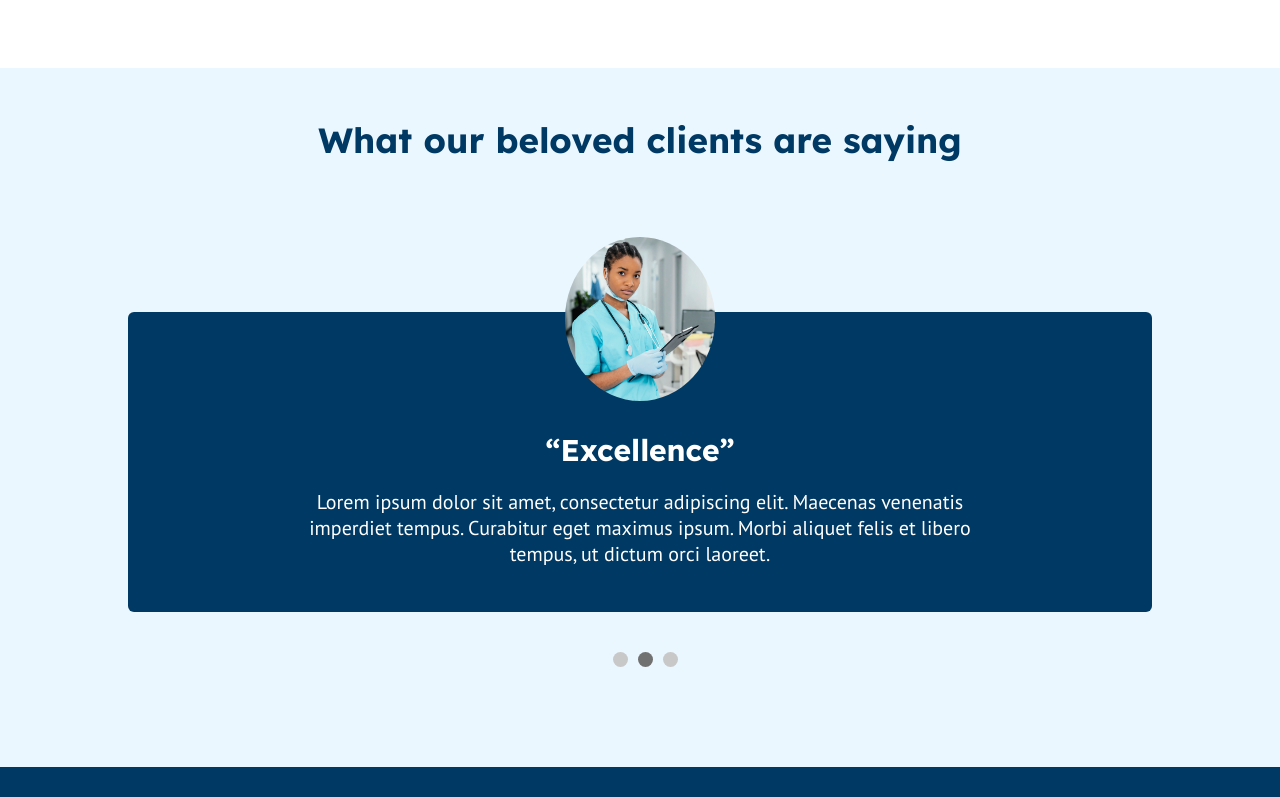
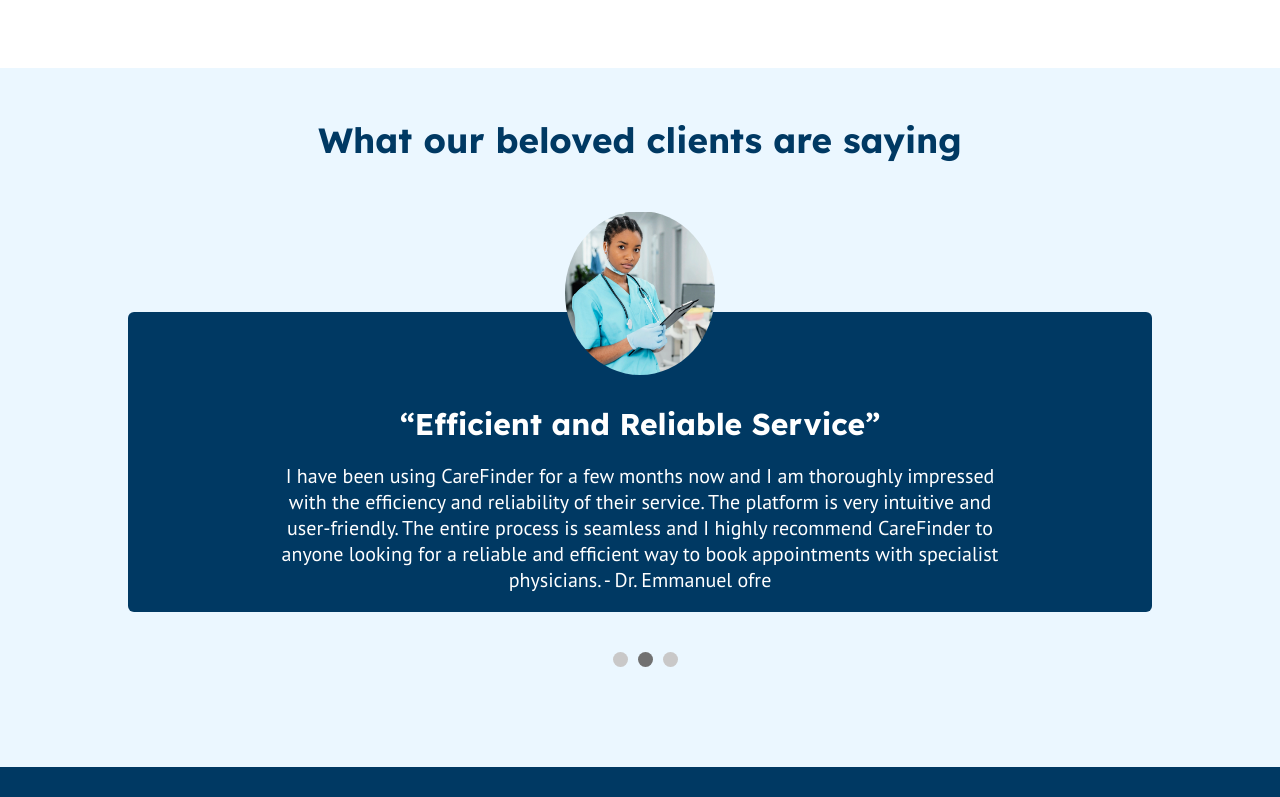
Before and after one commit to Kofi-eo/CareFinder, a Next.js app: page / in a window 1280 px wide. Shown: the part 3094-3891 px from the top of the page. Built offline with nearby package versions, Linux system fonts and the light colour scheme; no server answers.

Commit message:
filter Modification

```diff
--- /dev/null
+++ b/src/Context/filterCentres.jsx
@@ -0,0 +1,14 @@
+import React, { createContext, useState } from 'react';
+import { MedicalCentreData } from '@/data/medicalCentres';
+
+export const filterContext = createContext();
+
+export const FilterProvider = ({ children }) => {
+	const [filter, setFilter] = useState({ area: '', department: '', state: '' });
+
+	return (
+		<filterContext.Provider value={{ filter, setFilter }}>
+			{children}
+		</filterContext.Provider>
+	);
+};
--- a/src/components/HomePage/TestimoniesCarousel.jsx
+++ b/src/components/HomePage/TestimoniesCarousel.jsx
@@ -1,17 +1,17 @@
-import HomepageStyles from "@/styles/HomePage.module.css";
-import SwiperCore, { Autoplay } from "swiper";
-import { Swiper, SwiperSlide } from "swiper/react";
-import { Navigation, Pagination } from "swiper";
-import { delay } from "framer-motion";
-import Image from "next/image";
+import HomepageStyles from '@/styles/HomePage.module.css';
+import SwiperCore, { Autoplay } from 'swiper';
+import { Swiper, SwiperSlide } from 'swiper/react';
+import { Navigation, Pagination } from 'swiper';
+import { delay } from 'framer-motion';
+import Image from 'next/image';
 SwiperCore.use([Autoplay]);
 
 function TestimoniesCarousel() {
 	const pagination = {
-    el: ".image3-swiper-pagination",
+		el: '.image3-swiper-pagination',
 		clickable: false,
 		renderBullet: function (index, className) {
-      return '<span class="' + className + '">' + (index + 1) + "</span>";
+			return '<span class="' + className + '">' + (index + 1) + '</span>';
 		},
 	};
 	return (
@@ -19,7 +19,7 @@
 			<Swiper
 				modules={[Navigation, Pagination]}
 				pagination={pagination}
-        direction={"horizontal"}
+				direction={'horizontal'}
 				autoplay={{ delay: 6000 }}
 				spaceBetween={30}
 				// grabCursor={true}
@@ -35,52 +35,62 @@
 					<SwiperSlide className={HomepageStyles.testimoniesCarouselItem}>
 						<div className={HomepageStyles.testimoniesCarouselImg}>
 							<Image
-                src="/signInImage.webp"
+								src='/signInImage.webp'
 								height={150}
 								width={150}
-                alt="careFinderTestimony"
+								alt='careFinderTestimony'
 								quality={100}
 							/>
 						</div>
-            <h2>“Excellence”</h2>
+						<h2>“Great Experience with CareFinder!”</h2>
 						<p>
-              Lorem ipsum dolor sit amet, consectetur adipiscing elit. Maecenas
-              venenatis imperdiet tempus. Curabitur eget maximus ipsum. Morbi
-              aliquet felis et libero tempus, ut dictum orci laoreet.
+							I recently used CareFinder to book an appointment with a
+							specialist physician and I must say it was a great experience. The
+							platform is very user-friendly and easy to navigate. The entire
+							process was hassle-free and I would definitely recommend
+							CareFinder to anyone looking for a convenient way to book
+							appointments with specialist physicians. - Mr. Nelson Mandela
 						</p>
 					</SwiperSlide>
 					<SwiperSlide className={HomepageStyles.testimoniesCarouselItem}>
 						<div className={HomepageStyles.testimoniesCarouselImg}>
 							<Image
-                src="/signUpImage.webp"
+								src='/signUpImage.webp'
 								height={150}
 								width={150}
-                alt="careFinderTestimony"
+								alt='careFinderTestimony'
 								quality={100}
 							/>
 						</div>
-            <h2>“Excellence”</h2>
+						<h2>“Efficient and Reliable Service”</h2>
 						<p>
-              Lorem ipsum dolor sit amet, consectetur adipiscing elit. Maecenas
-              venenatis imperdiet tempus. Curabitur eget maximus ipsum. Morbi
-              aliquet felis et libero tempus, ut dictum orci laoreet.
+							I have been using CareFinder for a few months now and I am
+							thoroughly impressed with the efficiency and reliability of their
+							service. The platform is very intuitive and user-friendly. The
+							entire process is seamless and I highly recommend CareFinder to
+							anyone looking for a reliable and efficient way to book
+							appointments with specialist physicians. - Dr. Emmanuel ofre
 						</p>
 					</SwiperSlide>
 					<SwiperSlide className={HomepageStyles.testimoniesCarouselItem}>
 						<div className={HomepageStyles.testimoniesCarouselImg}>
 							<Image
-                src="/DrOwen.png"
+								src='/DrOwen.png'
 								height={150}
 								width={150}
-                alt="careFinderTestimony"
+								alt='careFinderTestimony'
 								quality={100}
 							/>
 						</div>
-            <h2>“Excellence”</h2>
+						<h2>“Highly Recommended!”</h2>
 						<p>
-              Lorem ipsum dolor sit amet, consectetur adipiscing elit. Maecenas
-              venenatis imperdiet tempus. Curabitur eget maximus ipsum. Morbi
-              aliquet felis et libero tempus, ut dictum orci laoreet.
+							CareFinder is an excellent platform that has made booking
+							appointments with specialist physicians a breeze. The platform is
+							very user-friendly and I was able to easily browse through
+							different specialties and choose the right doctor for my needs.
+							Overall, I would highly recommend CareFinder to anyone looking for
+							a convenient and hassle-free way to book appointments with
+							specialist physicians. - Dr. Mamu Levite
 						</p>
 					</SwiperSlide>
 				</div>
--- a/src/data/medicalCentres.js
+++ b/src/data/medicalCentres.js
@@ -212,7 +212,7 @@
 		id: 'mc0020',
 		image: '/Pharmacy1.webp',
 		hospital: 'A to Z Pharmacy',
-		location: '6, behind Keystone Bank, Abuja, Nigeria',
+		location: '6 behind Keystone Bank, Abuja, Nigeria',
 		distance: '3.9km',
 		specialists: 25,
 		type: 'pharmacy',
--- a/src/pages/Explore.jsx
+++ b/src/pages/Explore.jsx
@@ -5,12 +5,6 @@
 import ExploreStyles from '@/styles/ExplorePage.module.css';
 import ExploreMaps from '@/components/ExplorePage/ExploreMaps';
 import ExploreHospital from '@/components/ExplorePage/ExploreHospitals';
-// import { Wrapper, Status } from "@googlemaps/react-wrapper"
-
-// const render = (status) => {
-//     if (status === Status.FAILURE) return <h3 style={{color: 'red'}}>An Error Occured</h3>;
-//     return <h1>Loading...</h1>;
-//   };
 
 export default function Explore() {
 	return (
--- a/src/pages/_app.js
+++ b/src/pages/_app.js
@@ -8,6 +8,7 @@
 import { onAuthStateChanged } from 'firebase/auth';
 import { createContext, useContext, useEffect, useState } from 'react';
 import { auth } from '../Firebase/firebase.config';
+import { FilterProvider } from '@/Context/filterCentres';
 
 const Auth = createContext();
 
@@ -33,11 +34,13 @@
 			value={{ user, signedIn, loading, setSignedIn, setUser, setLoading }}
 		>
 			<LocalizationProvider dateAdapter={AdapterDayjs}>
-				<MapsContextProvider>
-					<Layout>
-						<Component {...pageProps} />
-					</Layout>
-				</MapsContextProvider>
+				<FilterProvider>
+					<MapsContextProvider>
+						<Layout>
+							<Component {...pageProps} />
+						</Layout>
+					</MapsContextProvider>
+				</FilterProvider>
 			</LocalizationProvider>
 		</Auth.Provider>
 	);
```
Also changed, not shown: src/components/ExplorePage/ExploreHospitals.jsx (+33 -2 lines), src/components/ExplorePage/Filter.jsx (+50 -12 lines). Lines whose indentation alone changed are shown as unchanged.
